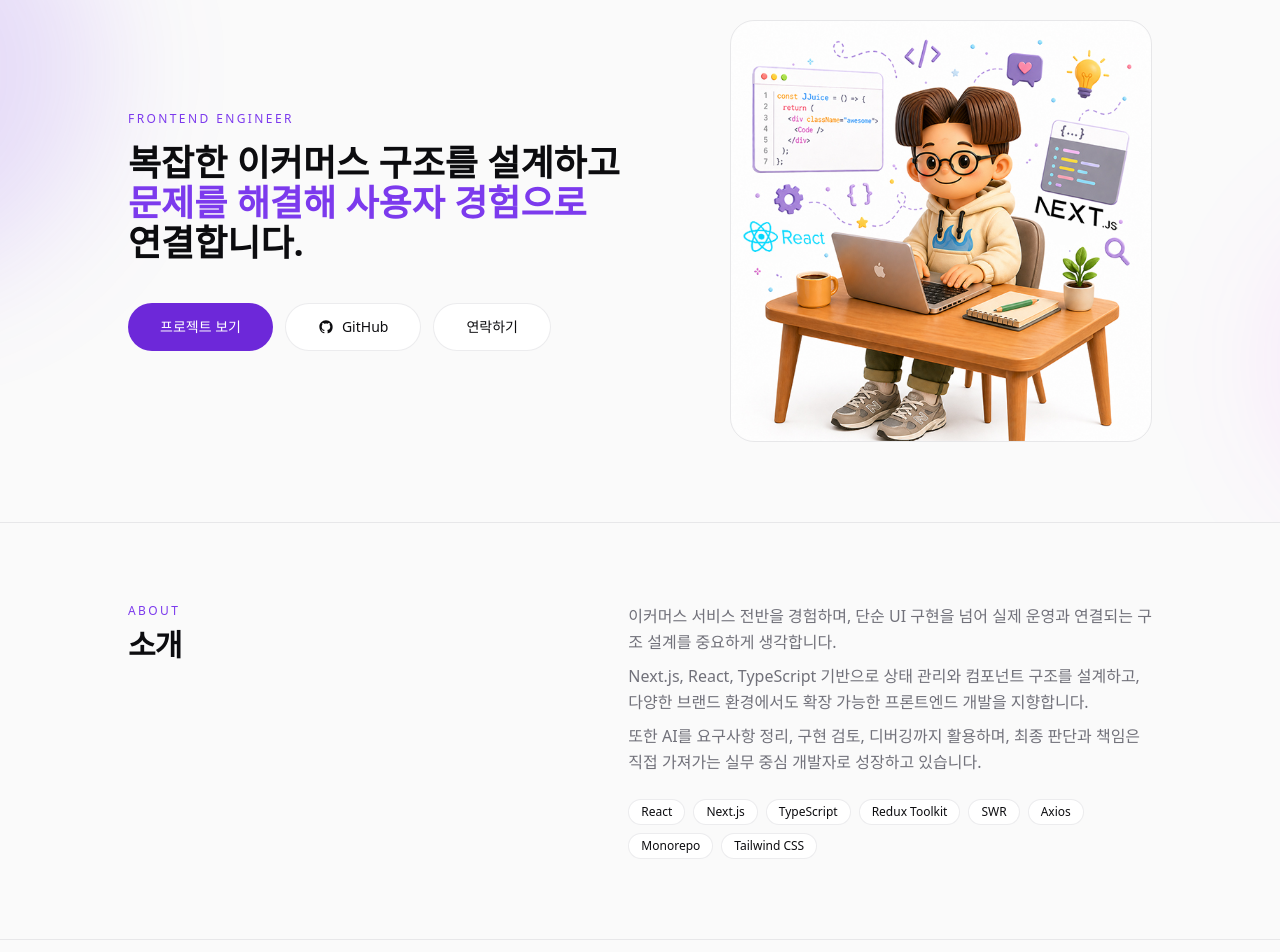
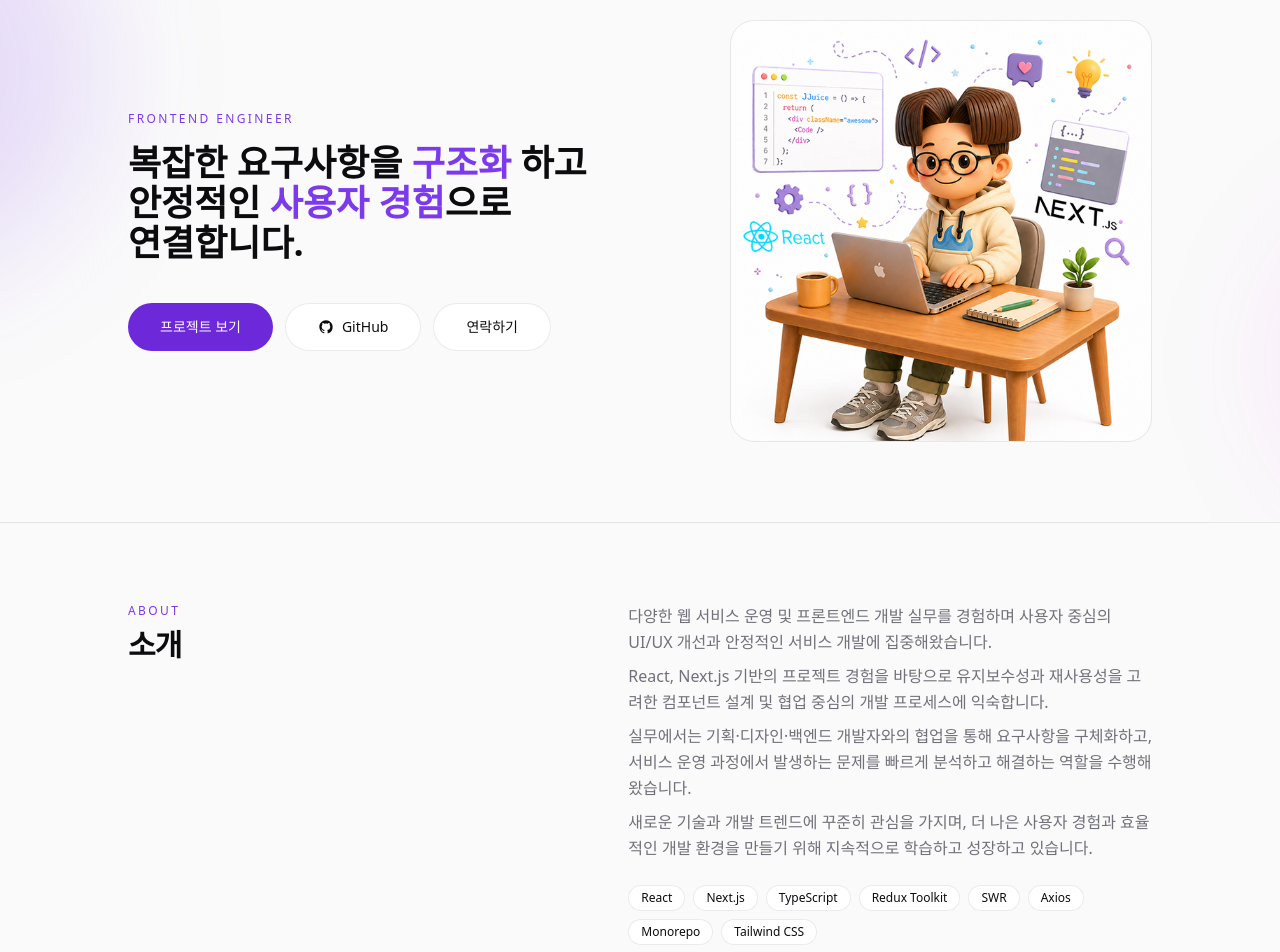
Before and after one commit to JJuiceCode/portfolio, a Next.js app: page / in a window 1280 px wide. Shown: the part 140-1092 px from the top of the page. Built offline with nearby package versions, Linux system fonts and the light colour scheme; a web font is replaced by a local one.

Commit message:
1.에러 수정 -> hero 타이틀 및 about 설명 텍스트 수정 (#8)

```diff
--- a/components/sections/about.tsx
+++ b/components/sections/about.tsx
@@ -8,12 +8,18 @@ export function About() {
         </div>
         <div className="space-y-4 text-muted">
           <div className="space-y-2 leading-relaxed">
-            <p>이커머스 서비스 전반을 경험하며, 단순 UI 구현을 넘어 실제 운영과 연결되는 구조 설계를 중요하게 생각합니다.</p>
+            <p>다양한 웹 서비스 운영 및 프론트엔드 개발 실무를 경험하며 사용자 중심의 UI/UX 개선과 안정적인 서비스 개발에 집중해왔습니다.</p>
             <p>
-              Next.js, React, TypeScript 기반으로 상태 관리와 컴포넌트 구조를 설계하고, 다양한 브랜드 환경에서도 확장 가능한 프론트엔드 개발을
-              지향합니다.
+              React, Next.js 기반의 프로젝트 경험을 바탕으로 유지보수성과 재사용성을 고려한 컴포넌트 설계 및 협업 중심의 개발 프로세스에 익숙합니다.
             </p>
-            <p>또한 AI를 요구사항 정리, 구현 검토, 디버깅까지 활용하며, 최종 판단과 책임은 직접 가져가는 실무 중심 개발자로 성장하고 있습니다.</p>
+            <p>
+              실무에서는 기획·디자인·백엔드 개발자와의 협업을 통해 요구사항을 구체화하고, 서비스 운영 과정에서 발생하는 문제를 빠르게 분석하고
+              해결하는 역할을 수행해왔습니다.
+            </p>
+            <p>
+              새로운 기술과 개발 트렌드에 꾸준히 관심을 가지며, 더 나은 사용자 경험과 효율적인 개발 환경을 만들기 위해 지속적으로 학습하고 성장하고
+              있습니다.
+            </p>
           </div>
           <ul className="flex flex-wrap gap-2 pt-2">
             {["React", "Next.js", "TypeScript", "Redux Toolkit", "SWR", "Axios", "Monorepo", "Tailwind CSS"].map(tag => (
--- a/components/sections/hero.tsx
+++ b/components/sections/hero.tsx
@@ -13,7 +13,8 @@ export function Hero() {
         <div>
           <p className="mb-4 text-xs font-medium uppercase tracking-[0.2em] text-accent  text-center sm:text-left">Frontend Engineer</p>
           <h1 className="break-keep max-w-3xl text-3xl font-semibold text-foreground sm:text-3xl md:text-4xl  ">
-            복잡한 이커머스 구조를 설계하고 <span className="text-accent">문제를 해결해 사용자 경험으로</span> 연결합니다.
+            복잡한 요구사항을 <span className="text-accent">구조화</span> 하고 안정적인 <span className="text-accent">사용자 경험</span>으로
+            연결합니다.
           </h1>
           <div className="mt-10 flex flex-col gap-3 sm:flex-row sm:items-center">
             <a
--- a/components/theme-toggle.tsx
+++ b/components/theme-toggle.tsx
@@ -1,10 +1,15 @@
 "use client";
 
-import { useEffect, useState } from "react"; // 1. 추가
 import { useTheme } from "next-themes";
+import { useSyncExternalStore } from "react";
+
+const subscribe = () => () => {};
+const getClientSnapshot = () => true;
+const getServerSnapshot = () => false;
 
 export function ThemeToggle() {
   const { theme, systemTheme, setTheme } = useTheme();
+  const mounted = useSyncExternalStore(subscribe, getClientSnapshot, getServerSnapshot);
   const currentTheme = theme === "system" ? systemTheme : theme;
   const isDark = currentTheme === "dark";
 
@@ -13,14 +18,9 @@ export function ThemeToggle() {
       type="button"
       onClick={() => setTheme(isDark ? "light" : "dark")}
       aria-label="테마 변경"
-      // ❗ 하이드레이션 경고를 무시하도록 설정 (속성값 차이 허용)
-      suppressHydrationWarning
       className="relative flex h-10 w-10 items-center justify-center rounded-full border border-border bg-surface text-foreground transition hover:border-accent/40 hover:text-accent"
     >
-      {/* 아이콘 부분만 클라이언트에서 결정되도록 하고,
-        초기 렌더링 시에는 서버에서 그린 것과 달라도 에러를 내지 않습니다.
-      */}
-      {currentTheme ? isDark ? <SunIcon /> : <MoonIcon /> : <span className="h-5 w-5 animate-pulse rounded-full bg-zinc-300 dark:bg-zinc-600" />}
+      {mounted && currentTheme ? isDark ? <SunIcon /> : <MoonIcon /> : <span className="h-5 w-5 animate-pulse rounded-full bg-accent-soft" />}
     </button>
   );
 }
```
